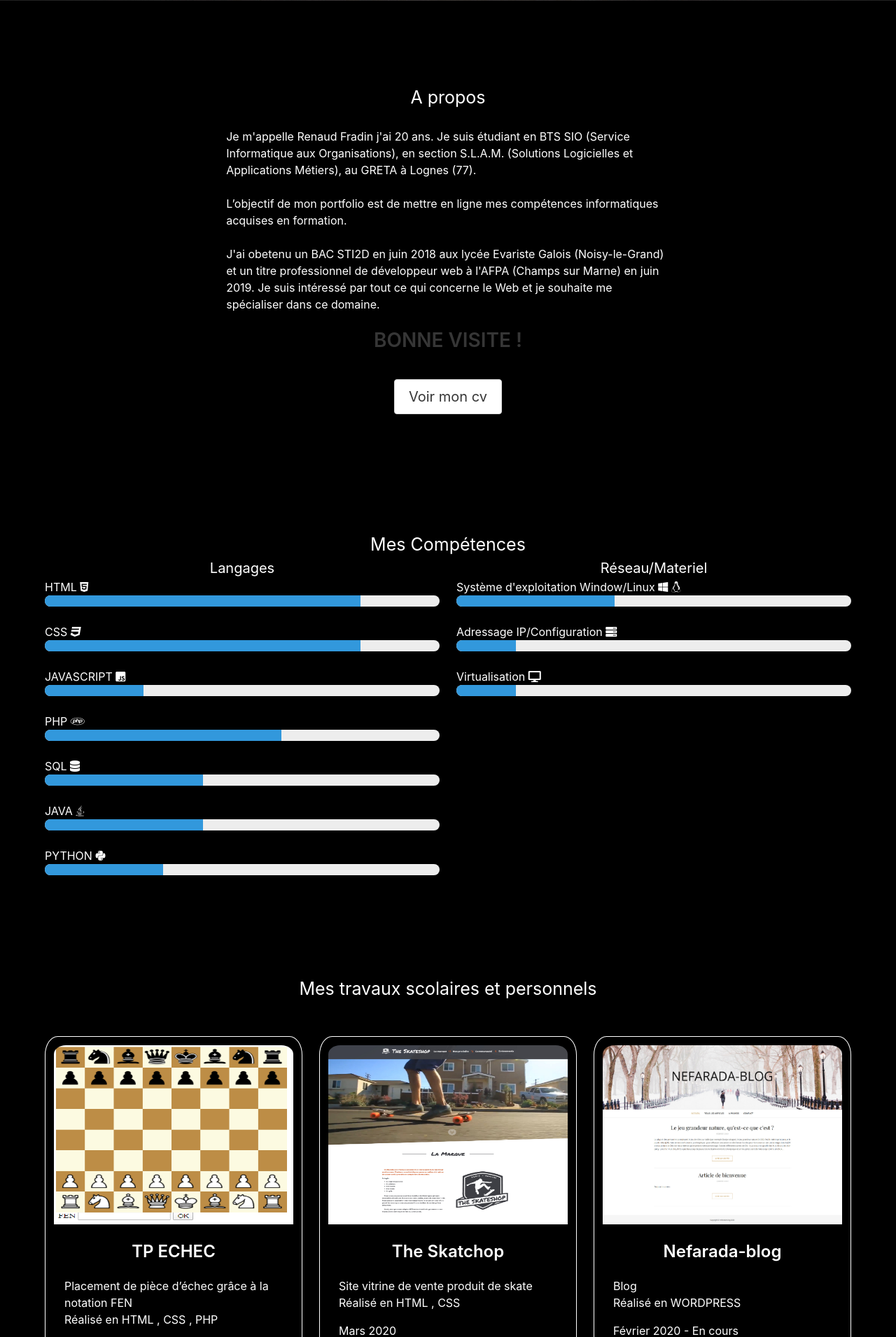
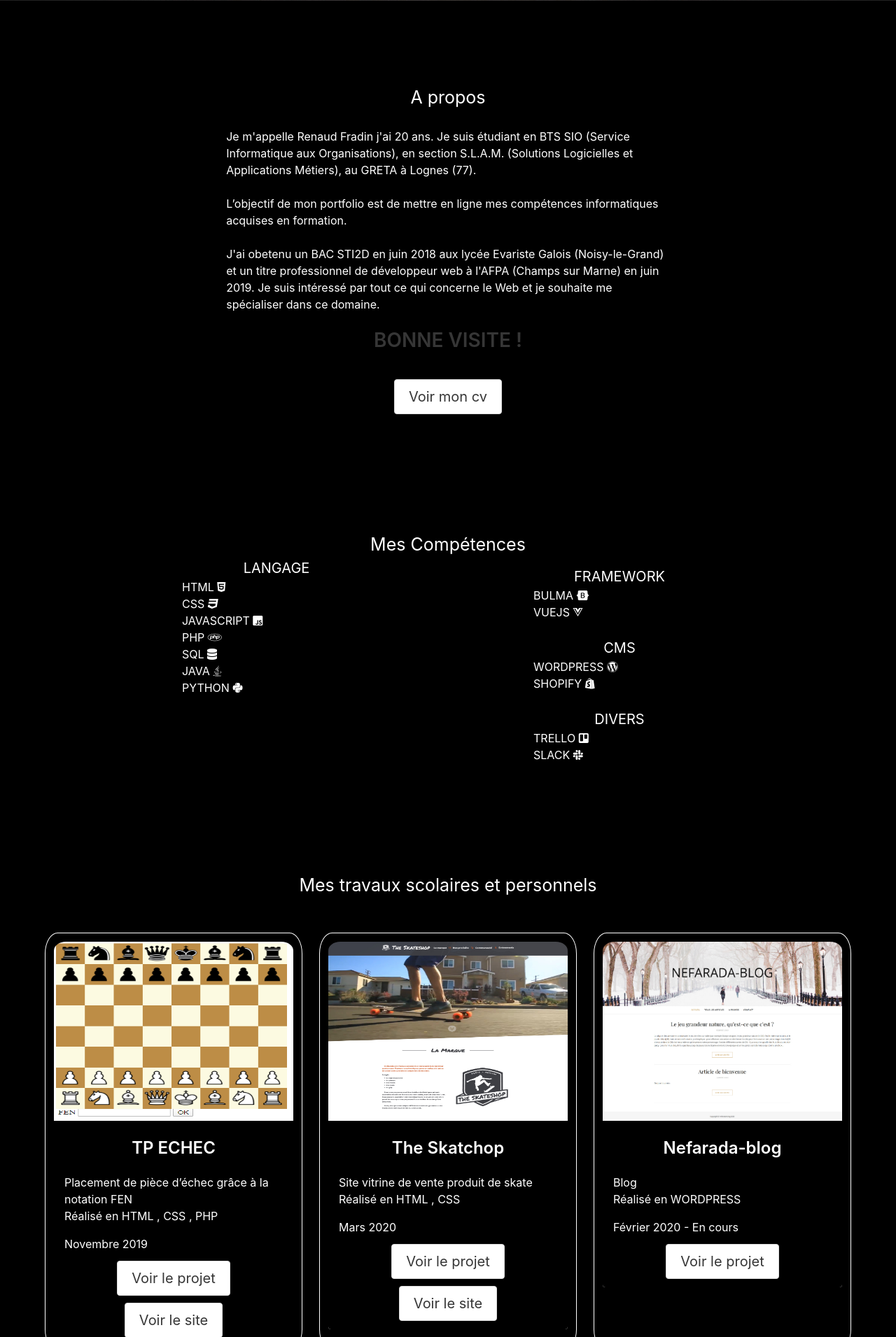
Before and after one commit to Renaudfradin/Portfolio, a PHP site: page / in a window 1280 px wide. Shown: the part 799-2710 px from the top of the page at 70% size. Run offline with PHP 8.4, Linux system fonts and the light colour scheme; some libraries are stand-ins or nearby versions.

Commit message:
Add files via upload

```diff
--- a/css/style.css
+++ b/css/style.css
@@ -60,6 +60,9 @@ body{
 #CVBTN{
     text-align: center;
 }
+#CVBTN1{
+    margin-right: 10px;
+}
 .bienveue{
     font-size: x-large;
     width: 100%;
@@ -117,6 +120,12 @@ body{
     text-align: center;
     font-size: 25px;
 }
+@media screen and (max-width:1408px) and (min-width:769px){
+    #CVBTN1{
+        margin-bottom: 10px;
+        margin-left: 10px;
+    }
+}
 @media screen and (max-width:1023px){
     #portfolio{
         display: flex;
--- a/index.html
+++ b/index.html
@@ -30,8 +30,6 @@
                 <a class="navbar-item" id="propos1" href="#aprpos">A propos</a>
                 <a class="navbar-item" id="propos1" href="#competences">Mes Compétences</a>
                 <a class="navbar-item" id="travaux1" href="#mestravaux">Mes travaux</a>
-                <a class="navbar-item" id="veille1" href="#veille">Veille</a>
-                <a class="navbar-item" id="stage1" href="#stage">Stage</a>
                 <a class="navbar-item" id="contact1" href="mailto:renaudfradin@gmail.com">Contact</a>
             </div>
         </div>
@@ -86,31 +84,32 @@
 <div class="block">
     <div class="container">
         <div class="columns">
+            <div class="column is-3 is-offset-2">
+                <h1 class="titreprog" id="br">LANGAGE</h1>
+                <h1 id="br">HTML <i class="fab fa-html5"></i></h1>
+                <h1 id="br">CSS <i class="fab fa-css3"></i></h1>
+                <h1 id="br">JAVASCRIPT <i class="fab fa-js-square"></i></h1>
+                <h1 id="br">PHP <i class="fab fa-php"></i></h1>
+                <h1 id="br">SQL <i class="fas fa-database"></i></h1>
+                <h1 id="br">JAVA <i class="fab fa-java"></i></h1>
+                <h1 id="br">PYTHON <i class="fab fa-python"></i></h1>
+            </div>
+            <div class="column is-3 is-offset-2">
                 <div class="column">
-                <h1 class="titreprog" style="text-align: center;">Langages</h1>
-                <h5>HTML <i class="fab fa-html5"></i></h5>
-                <progress class="progress is-info" value="80" max="100">90%</progress>
-                <h5>CSS <i class="fab fa-css3"></i></h5>
-                <progress class="progress is-info" value="80" max="100">80%</progress>
-                <h5>JAVASCRIPT <i class="fab fa-js-square"></i></h5>
-                <progress class="progress is-info" value="25" max="100">25%</progress>
-                <h5>PHP <i class="fab fa-php"></i></h5>
-                <progress class="progress is-info" value="60" max="100">60%</progress>
-                <h5>SQL <i class="fas fa-database"></i></h5>
-                <progress class="progress is-info" value="40" max="100">40%</progress>
-                <h5>JAVA <i class="fab fa-java"></i></h5>
-                <progress class="progress is-info" value="40" max="100">40%</progress>
-                <h5>PYTHON <i class="fab fa-python"></i></h5>
-                <progress class="progress is-info" value="30" max="100">30%</progress>
+                    <h1 class="titreprog" id="br">FRAMEWORK</h1>
+                    <h1 id="br">BULMA <i class="fab fa-bootstrap"></i></h1>
+                    <h1 id="br">VUEJS <i class="fab fa-vuejs"></i></h1>
                 </div>
                 <div class="column">
-                <h1 class="titreprog" style="text-align: center;">Réseau/Materiel</h1>
-                <h5>Système d'exploitation Window/Linux <i class="fab fa-windows"></i> <i class="fab fa-linux"></i></h5>
-                <progress class="progress is-info" value="40" max="100">40%</progress>
-                <h5>Adressage IP/Configuration <i class="fas fa-server"></i></h5>
-                <progress class="progress is-info" value="15" max="100">15%</progress>
-                <h5>Virtualisation <i class="fas fa-desktop"></i></h5>
-                <progress class="progress is-info" value="15" max="100">15%</progress>
+                    <h1 class="titreprog" id="br">CMS</h1>
+                    <h1 id="br">WORDPRESS <i class="fab fa-wordpress"></i></h1>
+                    <h1 id="br">SHOPIFY <i class="fab fa-shopify"></i></h1>
+                </div>
+                <div class="column">
+                    <h1 class="titreprog" id="br">DIVERS</h1>
+                    <h1 id="br">TRELLO <i class="fab fa-trello"></i></h1>
+                    <h1 id="br">SLACK <i class="fab fa-slack"></i></h1>
+                </div>
             </div>
         </div>
     </div>
@@ -139,7 +138,8 @@
                             <p>Placement de pièce d’échec grâce à la notation FEN<br>Réalisé en HTML , CSS , PHP</p>
                             <time datetime="">Novembre 2019</time>
                             <div class="column" id="CVBTN">
-                                <a class="button is-medium" href="https://github.com/Renaudfradin/echec-fen">Voir le projet</a>
+                                <a class="button is-medium" id="CVBTN1" href="https://github.com/Renaudfradin/echec-fen">Voir le projet</a>
+                                <a class="button is-medium" href="https://portfolio-renaud-fradin.yj.fr/tp-echec/home.php">Voir le site</a>
                             </div>
                         </div>
                     </div>
@@ -164,7 +164,8 @@
                             <p>Site vitrine de vente produit de skate<br>Réalisé en HTML , CSS</p>
                             <time datetime="">Mars 2020</time>
                             <div class="column" id="CVBTN">
-                                <a class="button is-medium" href="https://github.com/Renaudfradin/The-Skateshop">Voir le projet</a>
+                                <a class="button is-medium" id="CVBTN1" href="https://github.com/Renaudfradin/The-Skateshop">Voir le projet</a>
+                                <a class="button is-medium" href="https://renaudfradin.github.io/The-Skateshop/">Voir le site</a>
                             </div>
                         </div>
                     </div>
@@ -210,6 +211,31 @@
                         <div class="media">
                             <div class="media-content">
                                 <div class="field is-grouped is-grouped-centered">
+                                    <p class="title is-4" id="title">LOCATION-CARS V1</p>
+                                </div>
+                            </div>
+                        </div>
+                        <div class="content">
+                            <p>Site de locations de voitures (ﬁctif) <br>Réalisé en HTML , CSS , JS ,PHP ,SQL</p>
+                            <time datetime="">Mars 2020 - En cours</time>
+                            <div class="column" id="CVBTN">
+                                <a class="button is-medium" href="https://github.com/Renaudfradin/location-car-v1/tree/master/location-cars">Voir le projet</a>
+                            </div>
+                        </div>
+                    </div>
+                </div>
+            </div>
+            <div class="column" id = "column">
+                <div class="card" >
+                    <div class="card-image" id ="card-image">
+                        <figure class="image is-4by3" >
+                        <img src="image/Screenshot_2020-04-21 AKIM-VTC.jpg" alt="" id = "imgproj">
+                        </figure>
+                    </div>
+                    <div class="card-content" id = "card-content">
+                        <div class="media">
+                            <div class="media-content">
+                                <div class="field is-grouped is-grouped-centered">
                                     <p class="title is-4" id="title">LOCATION-CARS V2</p>
                                 </div>
                             </div>
@@ -244,31 +270,6 @@
                             <time datetime="">Mars 2020 - En cours</time>
                             <div class="column" id="CVBTN">
                                 <a class="button is-medium" href="https://github.com/Renaudfradin/GSB-PHP">Voir le projet</a>
-                            </div>
-                        </div>
-                    </div>
-                </div>
-            </div>
-            <div class="column" id = "column">
-                <div class="card" >
-                    <div class="card-image" id ="card-image">
-                      <figure class="image is-4by3" >
-                        <img src="image/EDITCALC.PNG" alt="" id = "imgproj">
-                      </figure>
-                    </div>
-                    <div class="card-content" id = "card-content">
-                        <div class="media">
-                            <div class="media-content">
-                                <div class="field is-grouped is-grouped-centered">
-                                    <p class="title is-4" id="title">EDITCALC JAVA</p>
-                                </div>
-                            </div>
-                        </div>
-                        <div class="content">
-                            <p>Calculette pour enfant <br>Réalisé en JAVA , SQL</p>
-                            <time datetime="">Novembre 2019 - Avril 2020</time>
-                            <div class="column" id="CVBTN">
-                                <a class="button is-medium" href="https://github.com/Renaudfradin/EDITCAL-JAVA">Voir le projet</a>
                             </div>
                         </div>
                     </div>
@@ -328,74 +329,70 @@
                     </div>
                 </div>
             </div>
-            <div class="column" id = "">
+            <div class="column" id = "column">
+                <div class="card" >
+                    <div class="card-image" id ="card-image">
+                      <figure class="image is-4by3" >
+                        <img src="image/EDITCALC.PNG" alt="" id = "imgproj">
+                      </figure>
+                    </div>
+                    <div class="card-content" id = "card-content">
+                        <div class="media">
+                            <div class="media-content">
+                                <div class="field is-grouped is-grouped-centered">
+                                    <p class="title is-4" id="title">EDITCALC JAVA</p>
                                 </div>
                             </div>
                         </div>
-</div>
-<section id="veille"><br><br><br><br><br></section>
-<h1 class="traveauxtitle">Veille</h1><br>
-<div class="block">
-    <div class="container">
-        <div class="columns">
-            <div class="column is-three-fifths is-offset-one-fifth">
-                <div class="content has-text-centered">
-                    <h3 class="titleveille">Qu'est-ce-que la veille technologique ?</h3>
-                </div>
-                <p>La veille technologique, élément de la veille stratégique, consiste à surveiller les évolutions techniques, les innovations dans un secteur d’activité donné. La veille technologique comprend notamment la surveillance, la collecte, le partage et la diffusion d’information permettant d’anticiper ou de s’informer sur des changements en matière de recherche, développement, brevet, lancement de nouveaux produits, matériaux, processus, concepts, innovation de fabrication, etc…. Cela a pour but d’évaluer l’impact sur l’environnement et l’organisation.</p><br>
-                <div class="content has-text-centered">
-                    <div class="column">
-                        <a class="button is-medium" href="document/VEILLE TECHONOLOGIQUE.pdf" download="document/VEILLE TECHONOLOGIQUE.pdf" id="BTNstage">
-                        <span>VEILLE TECHNOLOGIQUE</span>
-                        </a>
+                        <div class="content">
+                            <p>Calculette pour enfant <br>Réalisé en JAVA , SQL</p>
+                            <time datetime="">Novembre 2019 - Avril 2020</time>
+                            <div class="column" id="CVBTN">
+                                <a class="button is-medium" href="https://github.com/Renaudfradin/EDITCAL-JAVA">Voir le projet</a>
                             </div>
                         </div>
                     </div>
                 </div>
             </div>
+
         </div>
-<section id="stage"><br><br><br><br><br></section>
-<h1 class="traveauxtitle">Stage<br></h1>
-<div class="block">
+    </div>
+</div>
 <div class="container">
-        <div class="content has-text-centered">
     <div class="columns">
-                <div class="column is-three-fifths is-offset-one-fifth">
-                    <p>BEARCO est une société dont l'activité est la vente de vêtements outdoor.La société vend plusieurs marques comme THE NORTH FACE , Patagonia ,mammut etc.Ils vendent aussi dans une boutique située à Saint Germain en Laye </p><br>
-                    <div class="column">
-                        <a class="button is-medium" href="document/RAPPORT DE STAGE BTS SIO RENAUD FRADIN1.pdf" download="document/RAPPORT DE STAGE BTS SIO RENAUD FRADIN1.pdf" id="BTNstage">
-                        <span>RAPPORT DE STAGE</span>
-                        </a>
-                        <a class="button is-medium" href="document/tableau.pdf" download="document/tableau.pdf">
-                        <span>TABLEAU DE SYNTHESE</span>
-                        </a>
+        <div class="column" id = "column">
+            <div class="card" >
+                <div class="card-image" id ="card-image">
+                  <figure class="image is-4by3" >
+                    <img src="image/Capturebd.PNG" alt="" id = "imgproj">
+                  </figure>
+                </div>
+                <div class="card-content" id = "card-content">
+                    <div class="media">
+                        <div class="media-content">
+                            <div class="field is-grouped is-grouped-centered">
+                                <p class="title is-4" id="title">THE-BD-SHOP</p>
+                            </div>
+                        </div>
+                    </div>
+                    <div class="content">
+                        <p>Projet realiser en cour<br>Réalisé en HTML,CSS,PHP</p>
+                        <time datetime="">Mai 2018</time>
+                        <div class="column" id="CVBTN">
+                            <a class="button is-medium" href="https://github.com/Renaudfradin/BD-SHOP">Voir le projet</a>
                         </div>
                     </div>
                 </div>
             </div>
         </div>
+        <div class="column">
         </div>
-<h1 class="traveauxtitle">DOCUMENT E4<br></h1>
-<div class="block">
-    <div class="container">
-        <div class="content has-text-centered">
-            <div class="columns">
-                <div class="column is-three-fifths is-offset-one-fifth">
-                    <p> </p><br>
         <div class="column">
-                        <a class="button is-medium" href="document/E4_GSB_JAVA.pdf" download="document/E4_GSB_JAVA.pdf" id="BTNstage">
-                        <span>DOCUMENT E4 GSB JAVA</span>
-                        </a>
-                        <a class="button is-medium" href="document/E4_GSB_PHP.pdf" download="document/E4_GSB_PHP.pdf">
-                        <span>DOCUMENT E4 GSB PHP</span>
-                        </a>
+        </div>
+
     </div>
 </div>
 </div>
-        </div>
-    </div>
-</div>
-</section>
 <footer class="footer" id="footer" style="color: white;">
     <div class="content has-text-centered">
       <div class="column">
```
Also changed, not shown: image/Capturebd.PNG (added), js.js (line endings or trailing spaces). Lines whose indentation alone changed are shown as unchanged.
